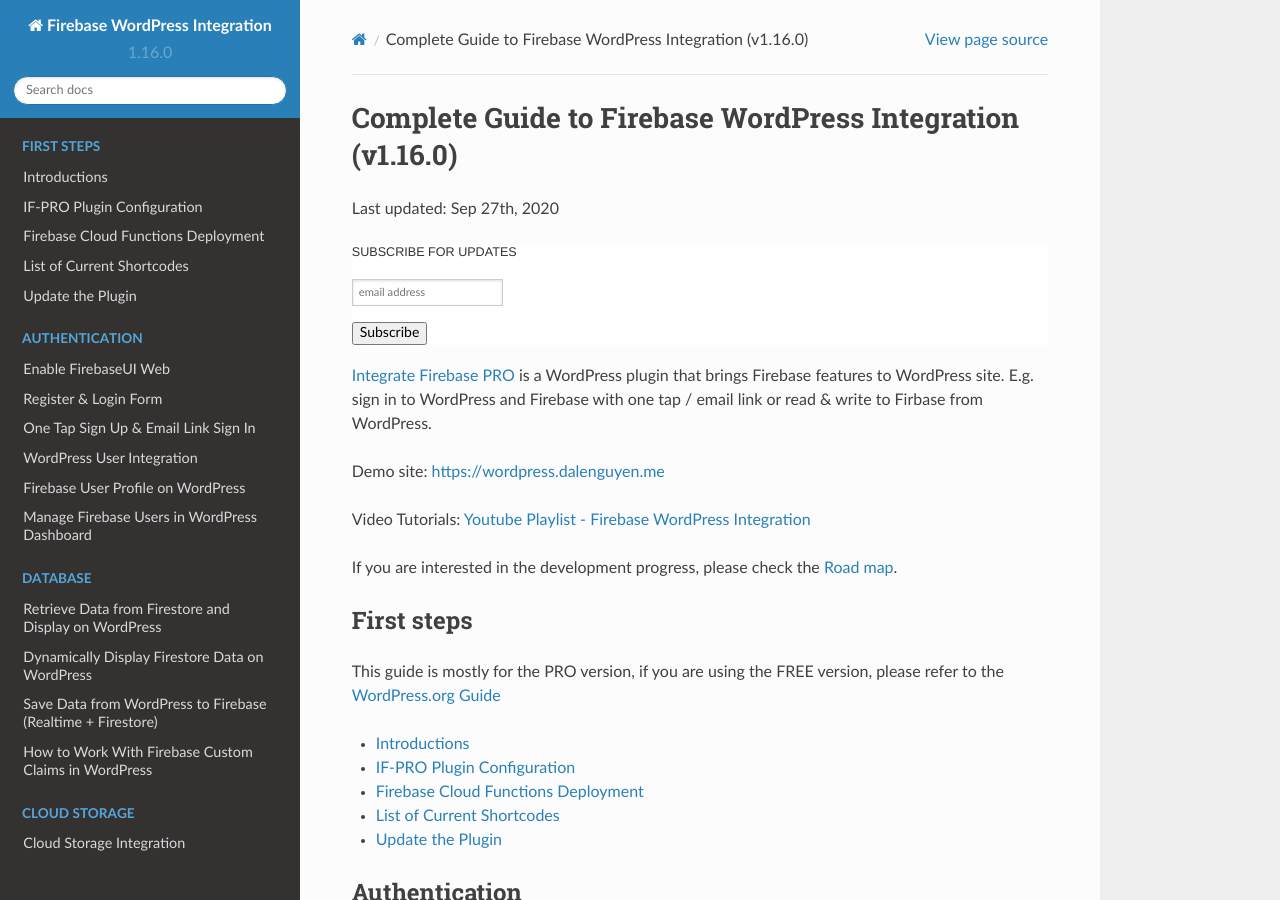
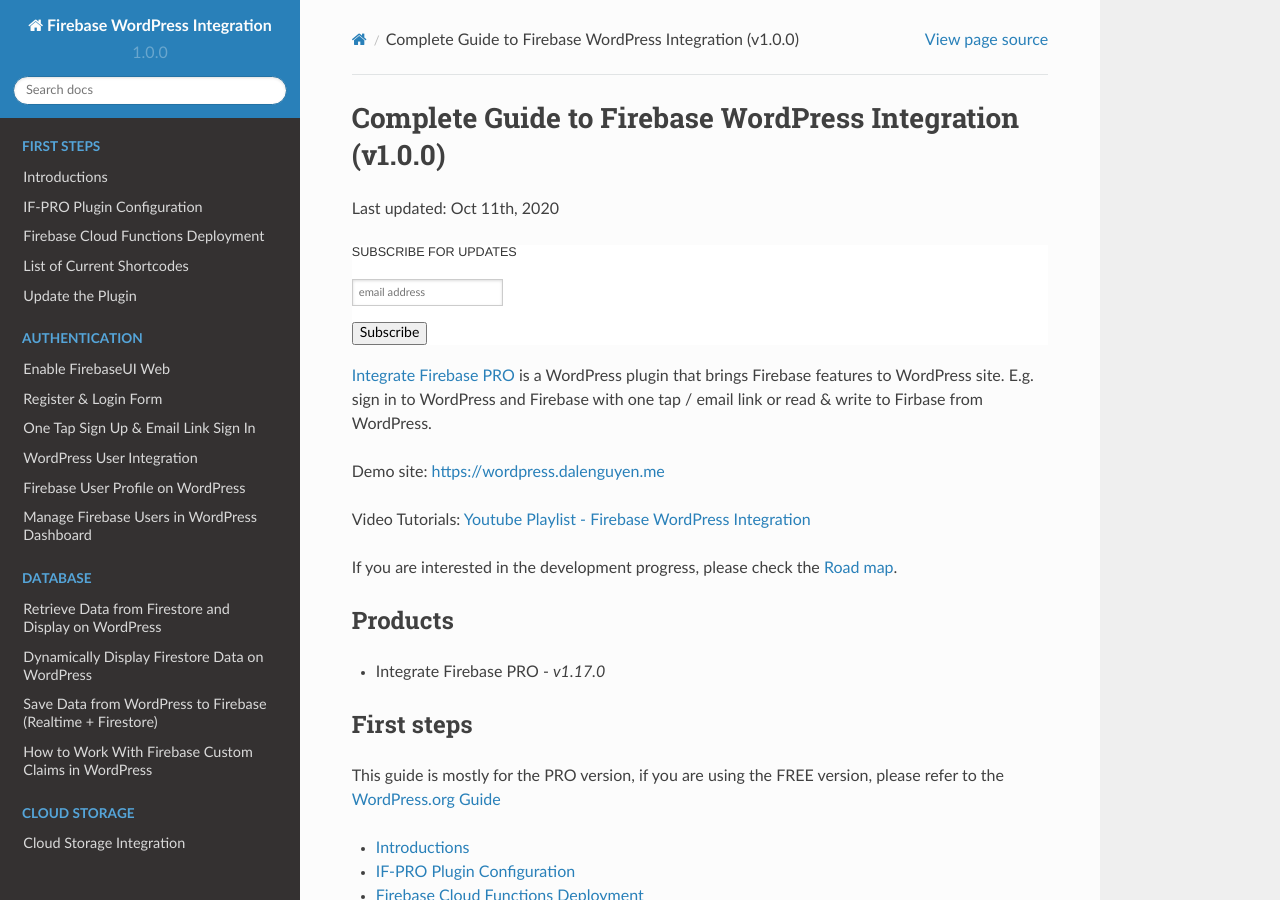
Before and after one commit to dalenguyen/firebase-wordpress-docs, a Sphinx documentation site: the page built from docs/index.rst, in a window 1280 px wide and 900 px high. Built offline with Sphinx 7.4.7 and the Read the Docs theme 2.0.0, drawn with Linux system fonts in a browser that asks for light colours; comment, search, counter and statistics services are not loaded.

Commit message:
Updated docs for new docs structure v1.0.0

```diff
--- a/docs/auth/wordpress-user-integration.rst
+++ b/docs/auth/wordpress-user-integration.rst
@@ -55,7 +53,7 @@
 
     New WP Login Page
 
-After users log in, it will create a new user in WordPress if the user doesn't exist. Then authenticate it to WordPress dashboard automatically.
+After users log in, it will create a new user in WordPress if the user doesn't exist. Then authenticate it to WordPress dashboard automatically. In `PRO - v1.17.0`, while user logging in, there will be a loading state that prevents users from navigating to other pages until the login process is completed.
 
 **Notice**: :red:`the WordPress username defaults to Firebase UID, and their display name will be set as Firebase Display Name or Phone Number (via phone authentication). User can change their display name if they want. This is only affect since v1.4.0`
 
--- a/docs/conf.py
+++ b/docs/conf.py
@@ -22,7 +22,7 @@
 author = u'Dale Nguyen'
 
 # The short X.Y version
-version = '1.16.0'
+version = '1.0.0'
 release = version
 
 # -- General configuration ---------------------------------------------------
--- a/docs/index.rst
+++ b/docs/index.rst
@@ -1,10 +1,10 @@
-Complete Guide to Firebase WordPress Integration (v1.16.0)
+Complete Guide to Firebase WordPress Integration (v1.0.0)
 ==========================================================
 
 .. meta::
    :description lang=en: Guide on how to integrate Firebase to WordPress.
 
-Last updated: Sep 27th, 2020
+Last updated: Oct 11th, 2020
 
 .. raw:: html
 
@@ -35,11 +35,17 @@
 
 `Integrate Firebase PRO <https://firebase.dalenguyen.me/>`_ is a WordPress plugin that brings Firebase features to WordPress site. E.g. sign in to WordPress and Firebase with one tap / email link or read & write to Firbase from WordPress.
 
+
 Demo site: https://wordpress.dalenguyen.me
 
 Video Tutorials: `Youtube Playlist - Firebase WordPress Integration <https://www.youtube.com/playlist?list=PLchk3ZdnnL-bngknCj7dMQQ6JmAfSdxd8>`_
 
 If you are interested in the development progress, please check the `Road map <https://firebase-wordpress-docs.readthedocs.io/en/latest/roadmap.html>`_.
+
+Products
+-----------
+
+- Integrate Firebase PRO - `v1.17.0`
 
 First steps
 -----------
--- a/docs/intro/introduction.rst
+++ b/docs/intro/introduction.rst
@@ -18,5 +18,5 @@
 .. raw:: html
 
     <div style="position: relative; padding-bottom: 10%; height: 0; overflow: hidden; max-width: 100%; height: auto;">
-        <iframe width="560" height="315" src="https://www.youtube.com/embed/zToMwKsAdwA" frameborder="0" allow="accelerometer; autoplay; encrypted-media; gyroscope; picture-in-picture" allowfullscreen></iframe>
+        <iframe width="560" height="315" src="https://www.youtube.com/embed/0C2bowb8fN0" frameborder="0" allow="accelerometer; autoplay; encrypted-media; gyroscope; picture-in-picture" allowfullscreen></iframe>
     </div>
```
Also changed, not shown: other parts of docs/auth/wordpress-user-integration.rst (+0 -2 lines), docs/misc/changelog.rst (+7 -0 lines).
